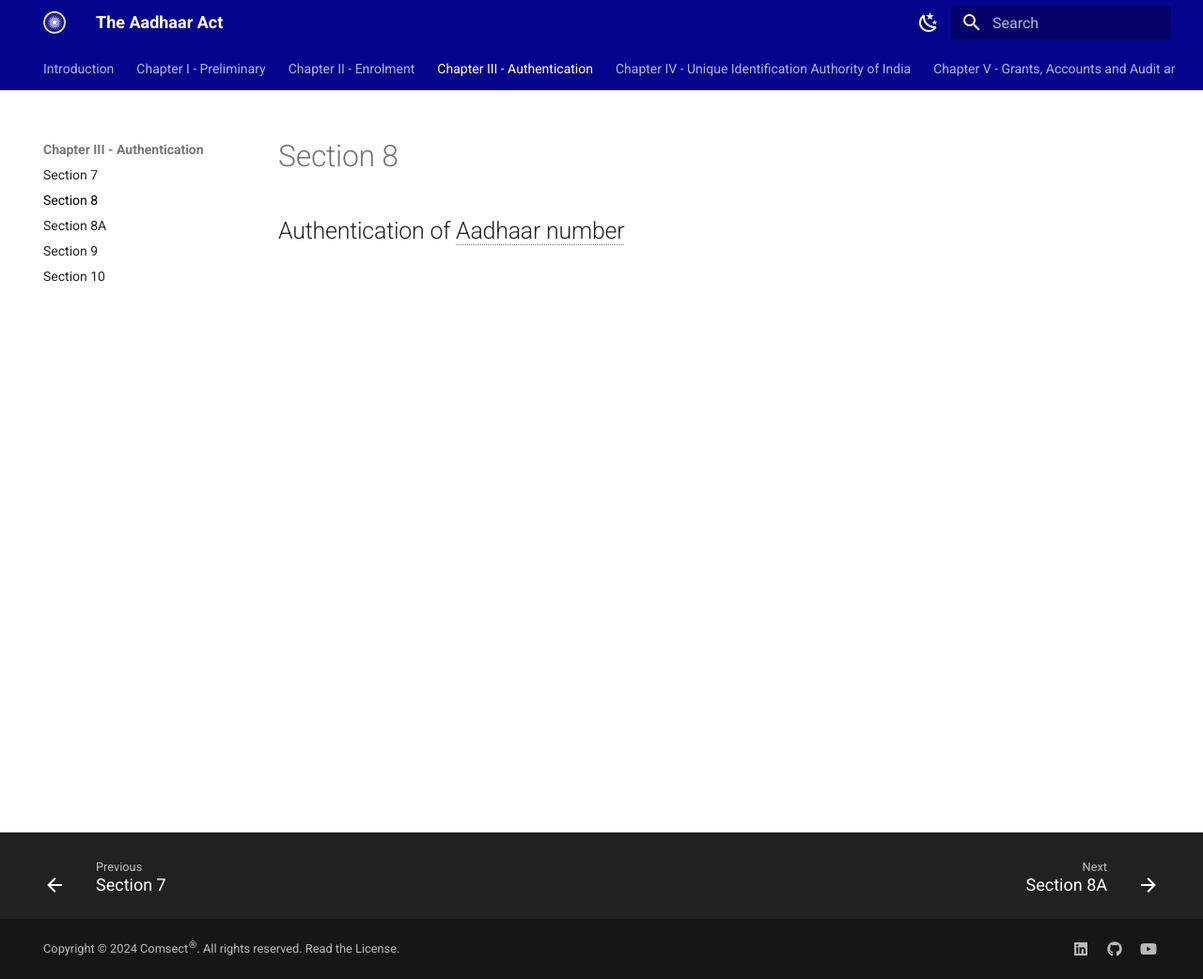
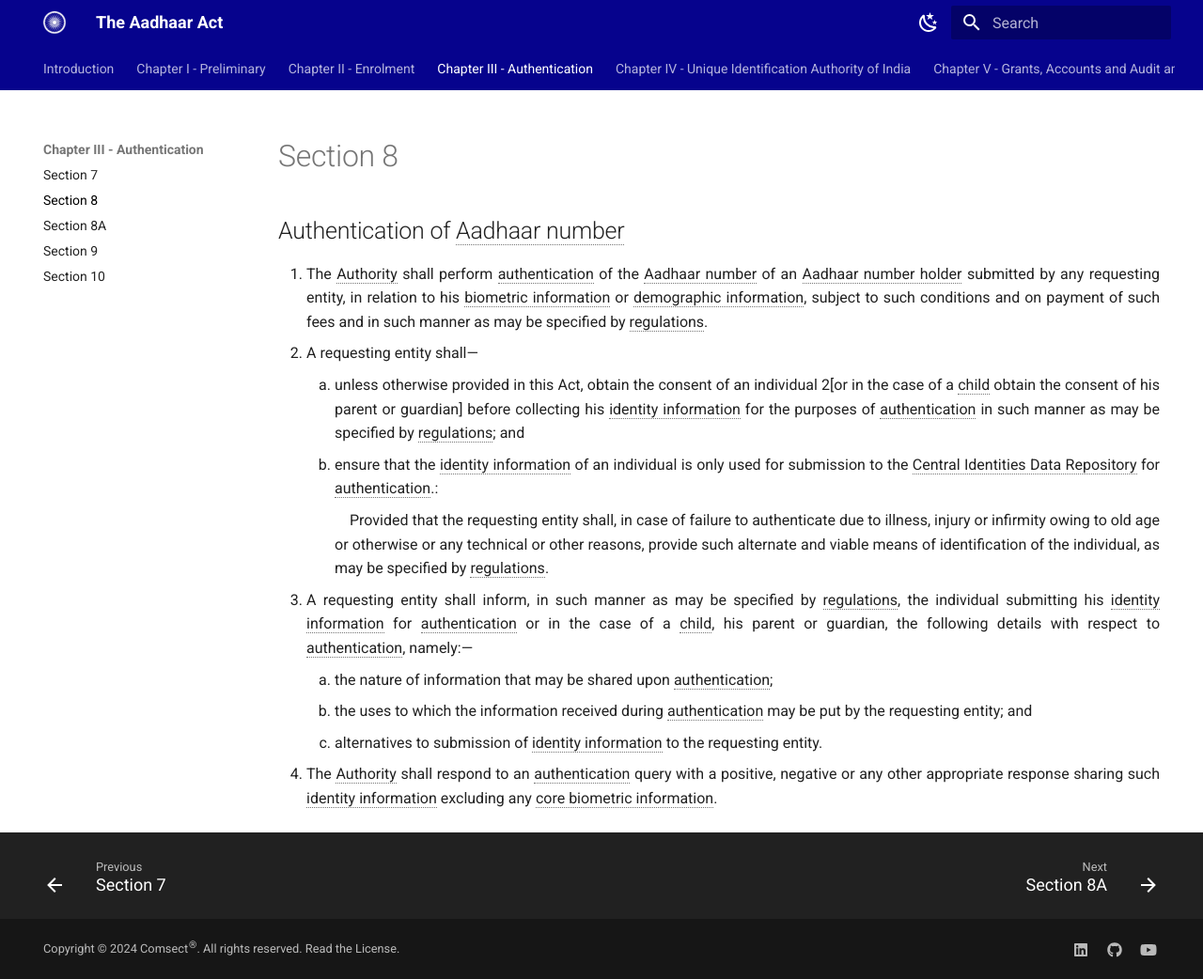
Before and after one commit to comsect/aadhaar-act, an MkDocs documentation site: the page built from docs/en/8.md, in a window 1280 px wide and 1042 px high. Shown: the whole window at 94% size. Built offline with MkDocs 1.6.1 and Material for MkDocs 9.7.7, drawn with Linux system fonts in a browser that asks for light colours.

Commit message:
add section-eight

```diff
--- a/docs/en/8.md
+++ b/docs/en/8.md
@@ -5,3 +5,14 @@
 ---
 
 ## Authentication of Aadhaar number
+
+1. The Authority shall perform authentication of the Aadhaar number of an Aadhaar number holder submitted by any requesting entity, in relation to his biometric information or demographic information, subject to such conditions and on payment of such fees and in such manner as may be specified by regulations.
+2. A requesting entity shall—
+    1. unless otherwise provided in this Act, obtain the consent of an individual 2[or in the case of a child obtain the consent of his parent or guardian] before collecting his identity information for the
+    purposes of authentication in such manner as may be specified by regulations; and
+    2. ensure that the identity information of an individual is only used for submission to the Central Identities Data Repository for authentication.: </p> &emsp;Provided that the requesting entity shall, in case of failure to authenticate due to illness, injury or infirmity owing to old age or otherwise or any technical or other reasons, provide such alternate and viable means of identification of the individual, as may be specified by regulations.
+3. A requesting entity shall inform, in such manner as may be specified by regulations, the individual submitting his identity information for authentication or in the case of a child, his parent or guardian, the following details with respect to authentication, namely:—
+    1. the nature of information that may be shared upon authentication;
+    2. the uses to which the information received during authentication may be put by the requesting entity; and
+    3. alternatives to submission of identity information to the requesting entity.
+4. The Authority shall respond to an authentication query with a positive, negative or any other appropriate response sharing such identity information excluding any core biometric information.
```
